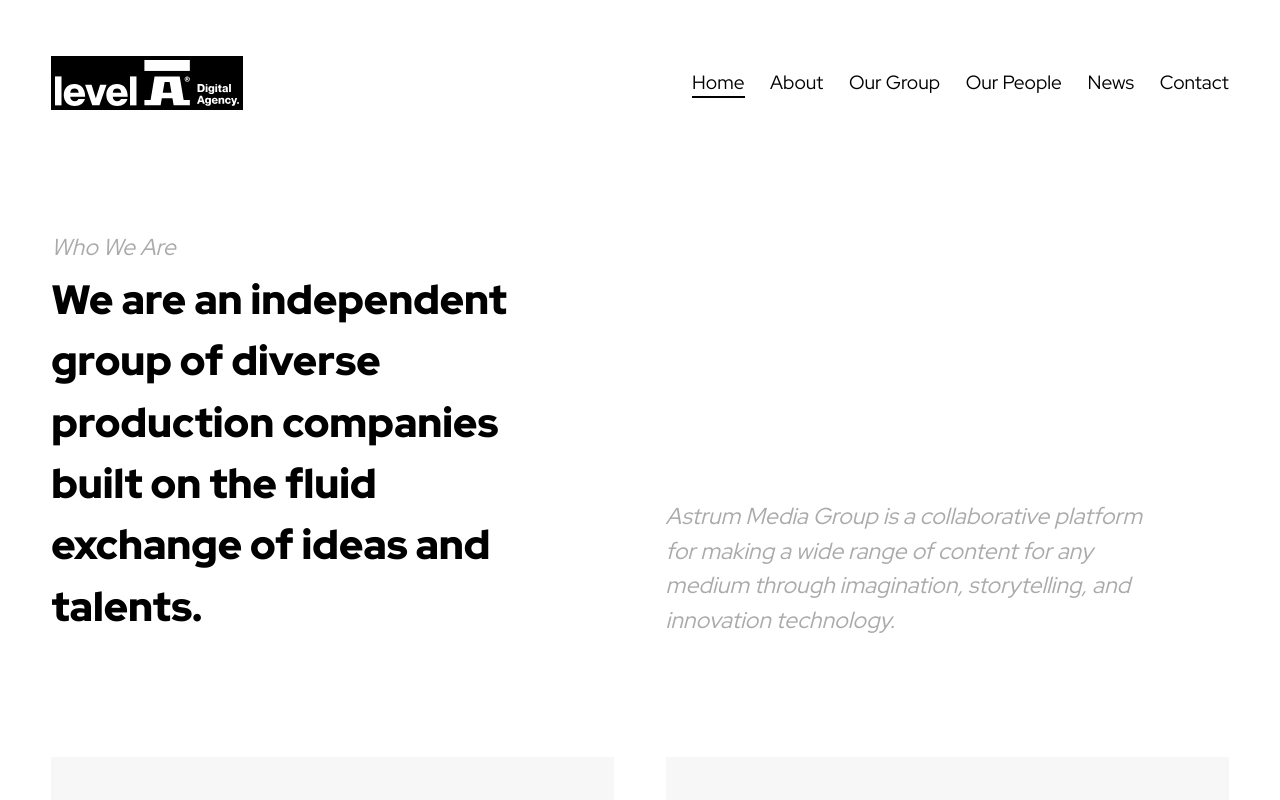
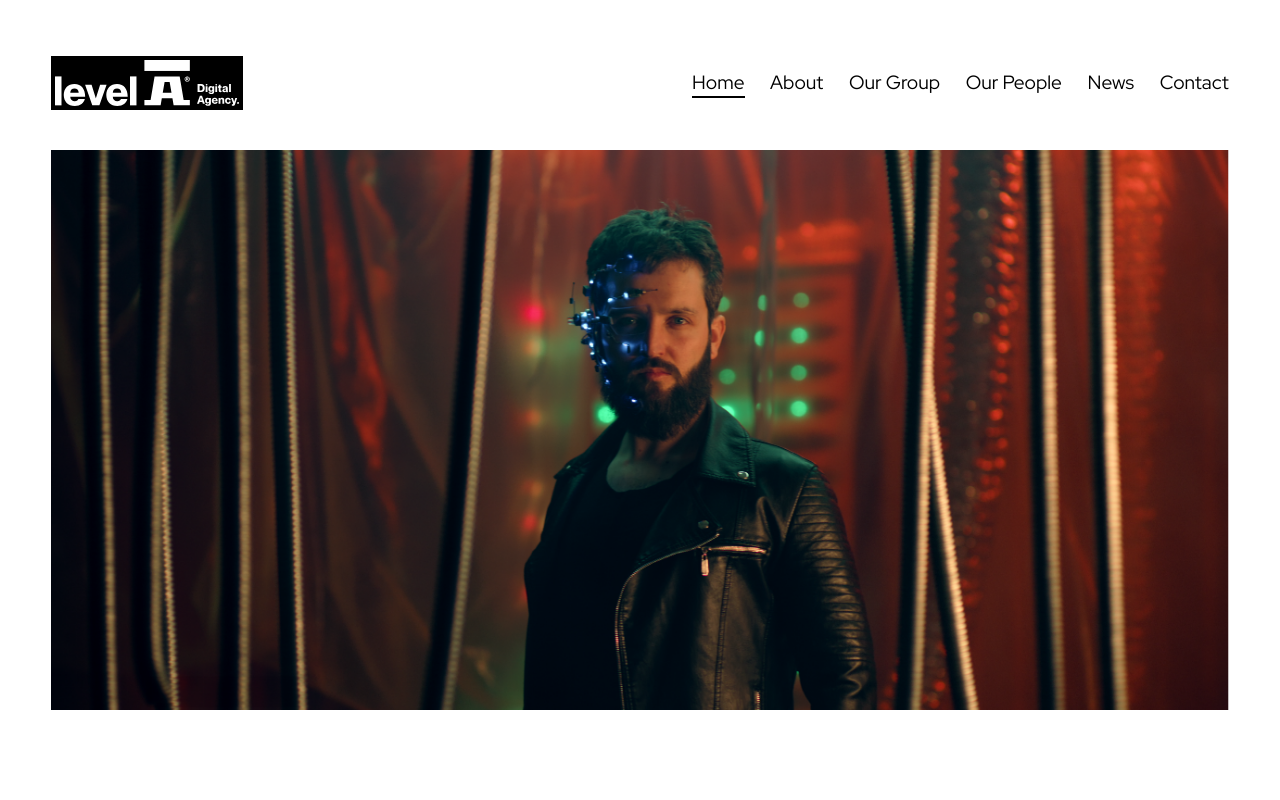
Before and after one commit to HossamBhi/Astrum-media-group, a React (Vite) app: page / in a window 1280 px wide. Shown: the top 800 px of the page. Built offline with nearby package versions, Linux system fonts and the light colour scheme.

Commit message:
Add Hero section

```diff
--- a/src/Home.tsx
+++ b/src/Home.tsx
@@ -14,6 +14,7 @@ import { HomeNav } from "./components/Navbar";
 const Home = () => (
   <main className="min-h-screen w-full">
     <HomeNav />
+    <HeroSection />
     <AboutSection />
     <FeatureProjectsSection />
     <OurGroupSection />
```
